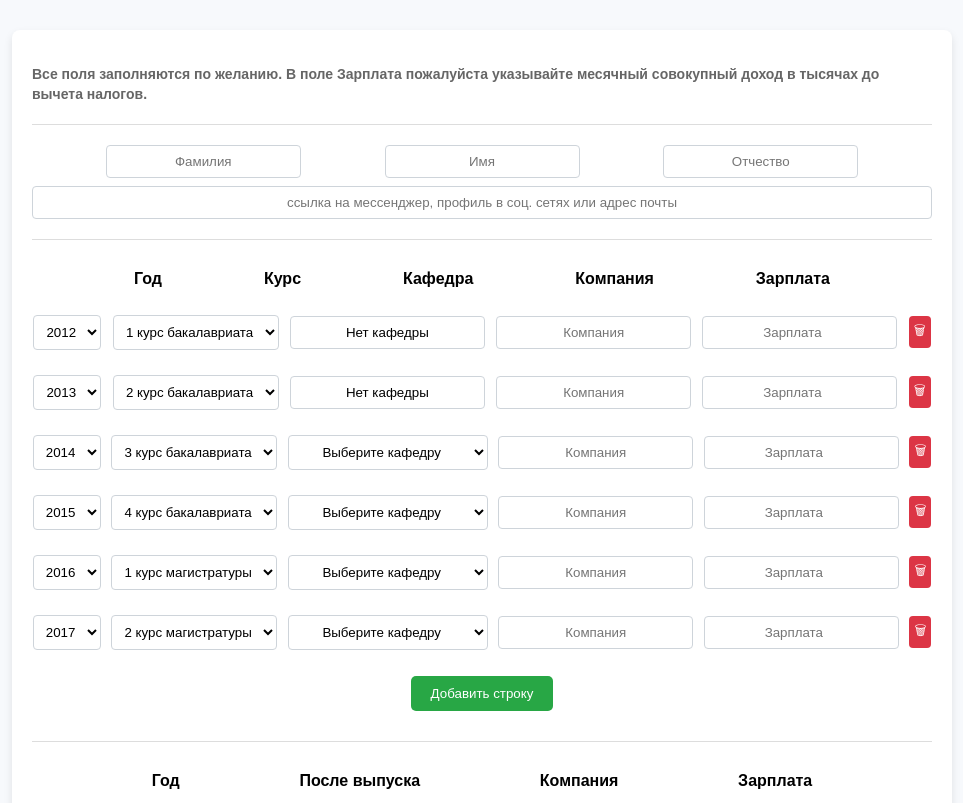
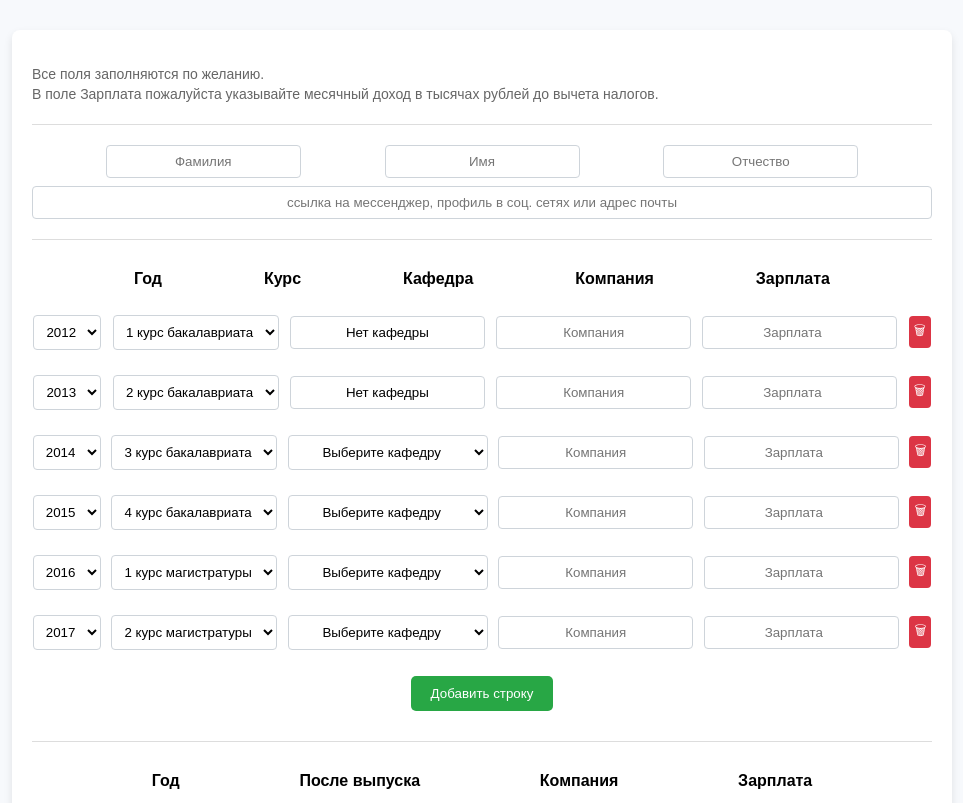
Before and after one commit to cheptil/salary, a plain HTML site: page index.html in a window 1280 px wide. Shown: the top 803 px of the page, without its empty margins (158-1121 px from the left). Drawn offline with Linux system fonts and the light colour scheme.

Commit message:
Add files via upload

```diff
--- a/index.html
+++ b/index.html
@@ -130,7 +130,8 @@
 <body>
     <div class="form-container">
         <!-- Сноска о заполнении полей -->
-        <p><strong>Все поля заполняются по желанию. В поле Зарплата пожалуйста указывайте месячный совокупный доход в тысячах до вычета налогов.</strong></p>
+        <p>Все поля заполняются по желанию. <br />
+        В поле Зарплата пожалуйста указывайте месячный доход в тысячах рублей до вычета налогов.</p>
 
         <hr />
 
```
